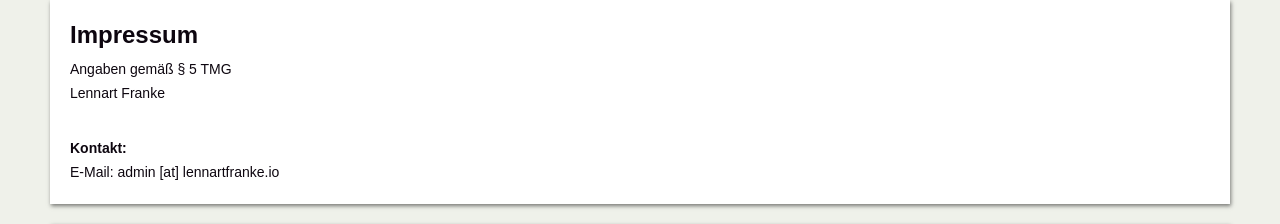
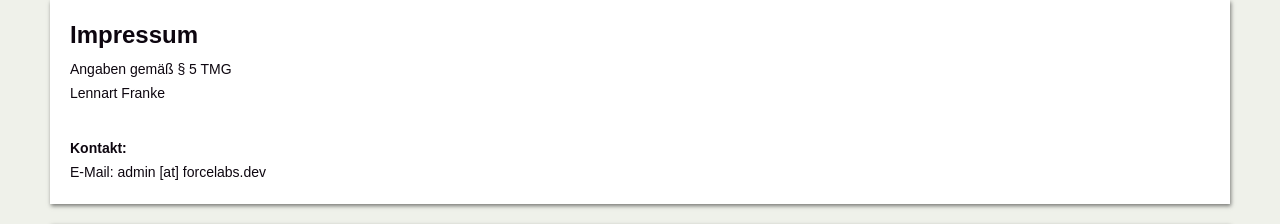
Before and after one commit to ForceLabsDev/forcelabs.de, a Next.js app: page /impressum in a window 1280 px wide. Shown: the part 145-369 px from the top of the page. Built offline with nearby package versions, Linux system fonts and the light colour scheme.

Commit message:
Update impressum page

```diff
--- a/app/impressum/page.tsx
+++ b/app/impressum/page.tsx
@@ -12,7 +12,7 @@
                     <br/>
                     <p>
                         <strong>Kontakt:</strong> <br/>
-                        E-Mail: admin [at] lennartfranke.io
+                        E-Mail: admin [at] forcelabs.dev
                         <br/>
                     </p>
                 </div>
```
